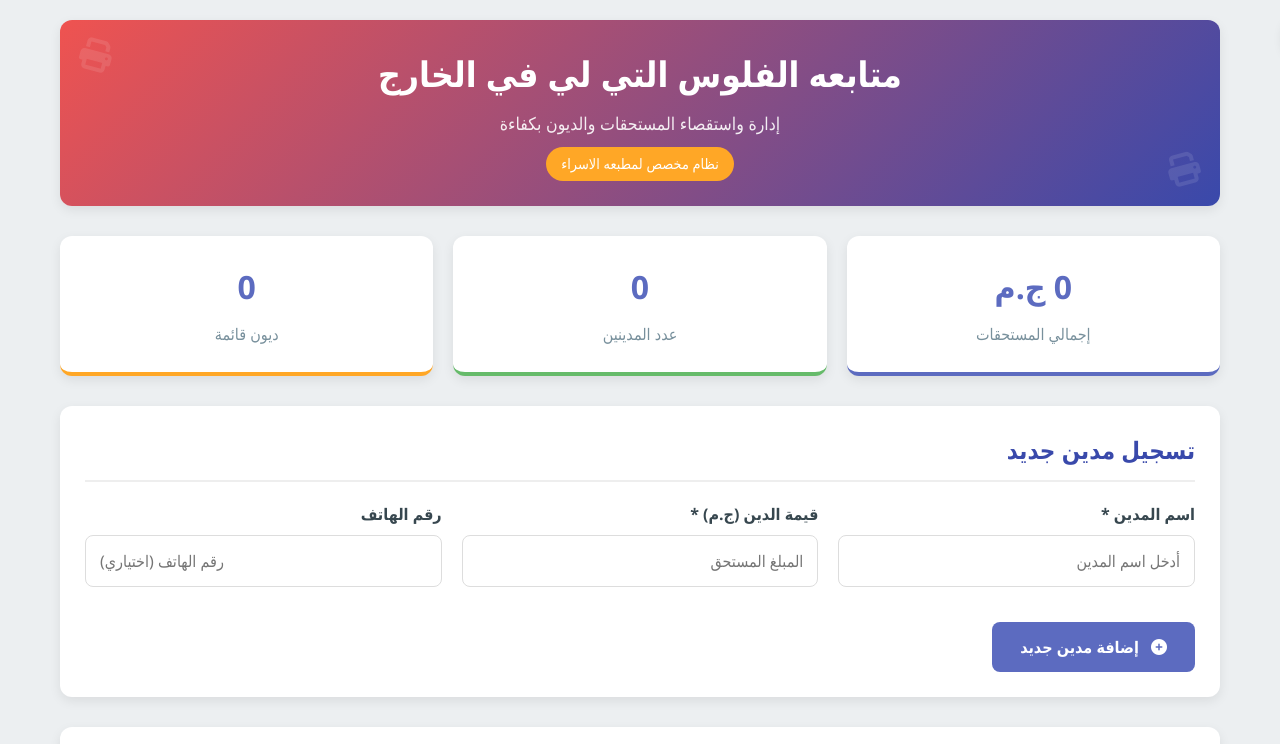
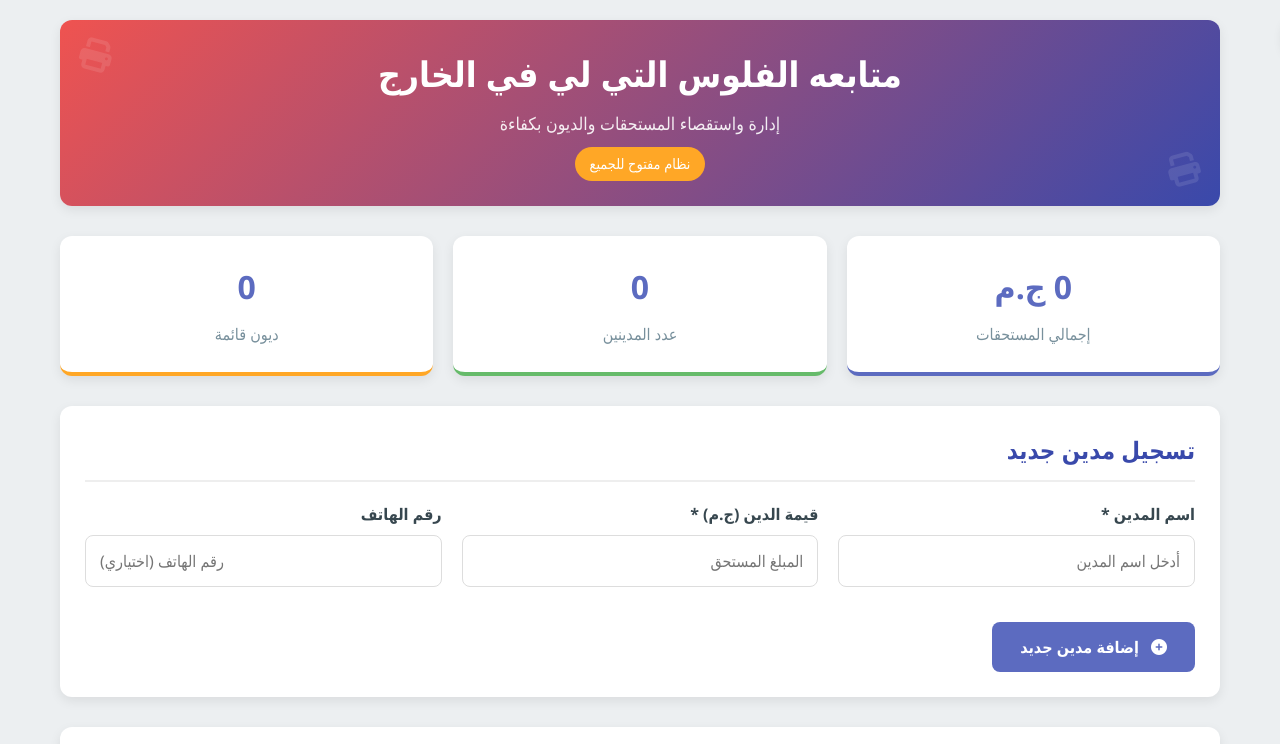
Before and after one commit to omarosama50ga-boop/advertisements, a plain HTML site: page index.html in a window 1280 px wide. Shown: the top 744 px of the page. Drawn offline with Linux system fonts and the light colour scheme.

Commit message:
Add files via upload

```diff
--- a/index.html
+++ b/index.html
@@ -12,7 +12,7 @@
         <header>
             <h1>متابعه الفلوس التي لي في الخارج</h1>
             <p>إدارة واستقصاء المستحقات والديون بكفاءة</p>
-            <div class="printing-badge">نظام مخصص لمطبعه الاسراء</div>
+            <div class="printing-badge">     نظام مفتوح للجميع </div>
         </header>
 
         <div class="stats-container">
```
